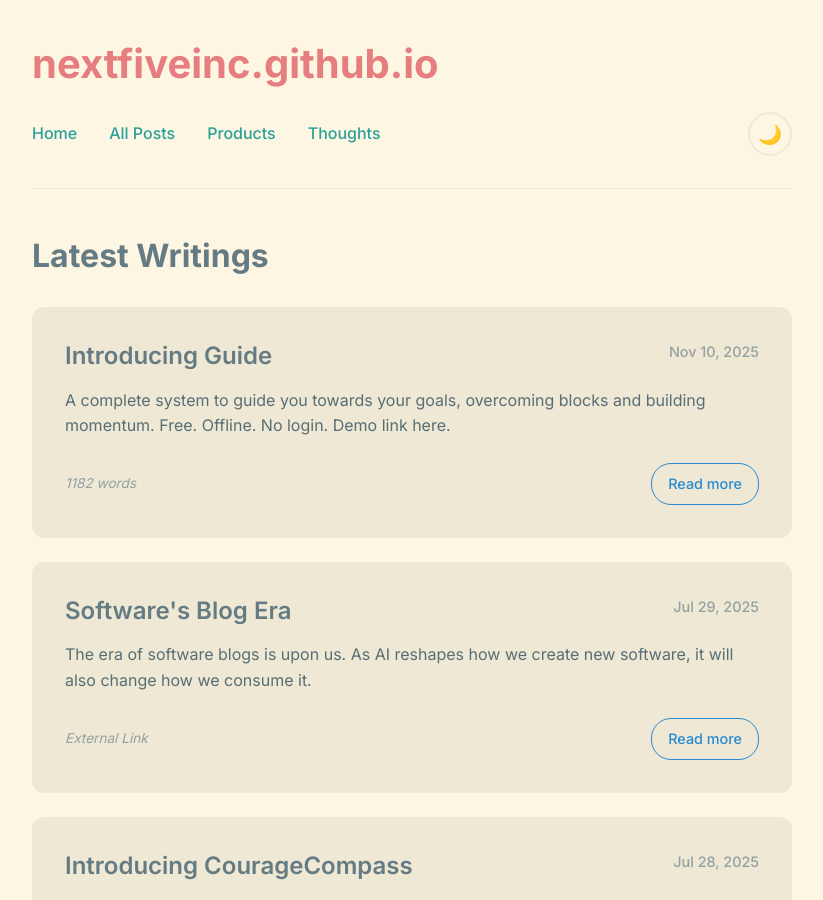
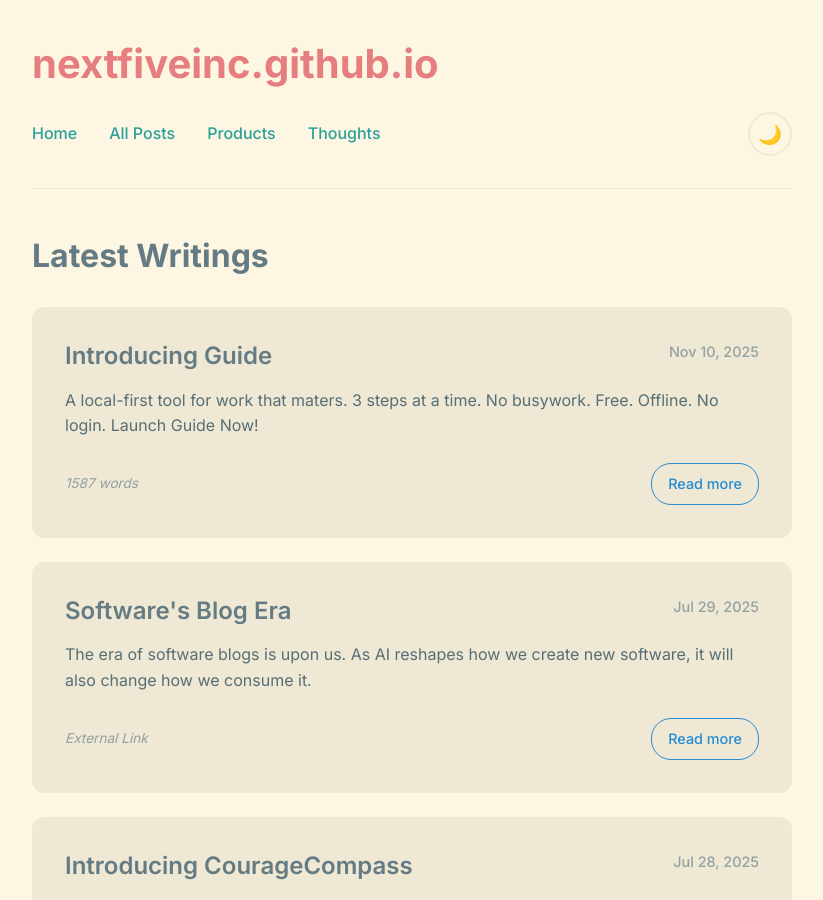
Before and after one commit to nextfiveinc/nextfiveinc.github.io, a Jekyll site: the page built from index.md, in a window 1280 px wide and 900 px high. Shown: the whole window, without its empty margins (228-1051 px from the left). Built offline with Jekyll 4.4.1, drawn with Linux system fonts in a browser that asks for light colours.

Commit message:
Revise guide content for clarity and focus
Updated the guide content to clarify the purpose and features of the Guide tool, including changes to the introduction, task management, and user instructions.

```diff
--- a/_posts/2025-11-10-guide.md
+++ b/_posts/2025-11-10-guide.md
@@ -7,93 +7,103 @@
 tags: [🤖 AI-assisted]
 ---
 
-### A complete system to guide you towards your goals, overcoming blocks and building momentum. Free. Offline. No login. <br>
-[**Demo link here.**](https://blog.nextfive.in/demo/guide/)
+### A local-first tool for work that maters. 3 steps at a time. No busywork.     <em style="font-size: 1.1rem;">Free. Offline. No login.</em>
+<button>[**Launch Guide Now!**](https://blog.nextfive.in/demo/guide/)</button>
 <!--more-->
 <table style="border: none; border-collapse: collapse;">
   <tr align="center" style="border: none; border-collapse: collapse;">
     <td align="center" style="border: none; border-collapse: collapse;">
       <img src="https://raw.githubusercontent.com/nextfiveinc/guide/refs/heads/main/screenshots/guide_home_light.png" alt="Home screen" width="400">
       <br>
-      <em style="text-align: center; display: block; font-size: 0.8rem; line-height: 0.8;">Guide home - Light theme</em>
+      <em style="text-align: center; display: block; font-size: 0.8rem; line-height: 0.8;">UPDATE_THIS:Guide home - Light theme</em>
     </td>
     <td align="center" style="border: none; border-collapse: collapse;">
       <img src="https://raw.githubusercontent.com/nextfiveinc/guide/refs/heads/main/screenshots/guide_home_dark.png" alt="Home screen" width="400">
       <br>
-      <em style="text-align: center; display: block; font-size: 0.8rem; line-height: 0.8;">Guide home - Dark theme</em>
+      <em style="text-align: center; display: block; font-size: 0.8rem; line-height: 0.8;">UPDATE_THIS:Guide home - Dark theme</em>
     </td>
  </tr>
 </table>
 
+Before Guide, I had used Notion, Keep, text-files, Post-Its, Workflowy, Emacs Org-mode, Any.Do and ToDoist. I loved each one of them for what they had to offer.
 
-Far too often, we only have a hazy idea of our goals and an even hazier idea of what to do next.
+But soon, my list would grow too huge. And no longer focused on meaningful goals in my life. And then either my To-Do items started getting drowned in the stack. Or I started feeling like I'm not making a dent. Or sometimes I did not know what specifically to pick up next from the 79 items on my list. <br>
 
-Sometimes, we get far too excited about it and gather a list of 79 items on our ToDo list _(Myself?  Guilty!)_. Only to realise a third of them are completely unrelated to our actual goals.
+ ~~~     ~~~     ~~~     ~~~     ~~~     ~~~     ~~~     ~~~     ~~~     ~~~
 
-And that long list just makes us anxious. So, we start avoiding it, till we finally forget all about it all. To go back to square one.
+That's why I built Guide - to **stop drowning in endless to-do lists**. I **use it for the Deep Work** that advances my career and life - not as yet another place to track my To-Do.
 
+Guide partners with you to show you the direction, identify the immediate next actionable step and keep you on the right path.
+<br><br>
 <hr/>
-Stop drowning in endless to-do lists.
+### Why the other list systems were failing me
+Because I was using them wrong.
+<br><br>
+#### **Mixing chores with goals**
+Most to-do apps are digital hoarding mechanisms. They let you add 50 tasks, mix "Buy Cat Food" with "Draft Q4 Strategy," and then shame you when you don't finish them.
 
-Guide builds real momentum by forcing a powerful constraint: a maximum of three tasks per day, all linked to your primary goal. Everything else goes into the 'Task Bowl' - out of sight and out of mind, preventing the overwhelm of a never-ending list. No guilt tripping. Keeping your daily view clean and focused.
+That is **Noise**.
 
-You might see it as just a glorified (or _simplified_) to-do app. And in a way, it is. But it is also So. Much. More!
+When everything is a priority, nothing is. The typical list apps let you capture everything. Guide lets you filter.
 
-Guide is a system that combines your goals with mental 'playbooks' to help you conquer the stress, blocks, and boredom that truly derail progress.
-I have been using it personally for a while now and loving it! Give it a try - may be it helps you too.
+Guide enforces a strict **3-task daily limit**.
 
-<br/>
+ If your list is full, you cannot add a fourth task until you finish one or make the hard decision to move something to the backlog (The Bowl).
 
-| Get the App                                                                                                      |
-| :--------------------------------------------------------------------------------------------------------------------- |
-| [**Download the App (Guide.html)**](https://raw.githubusercontent.com/nextfiveinc/guide/refs/heads/main/guide.html) _(Right-click > Save link As...)_                    |
-| [**Or use it online here**](https://blog.nextfive.in/demo/guide/) _(Open the link and start using!)_                    |
-
-
-<br/>
-
+ This forces you to negotiate with yourself *before* you start working. It ensures that what lands in **Pending Today** is **Signal** - the work that actually advances your career and life.
+<div style="text-align: center; display: block; font-size: 0.8rem; line-height: 0.8;">
 <table style="border: none; border-collapse: collapse;">
- <tr align="center" style="border: none; border-collapse: collapse;">
-    <td align="center" width="250" style="border: none; border-collapse: collapse;">
-      <img src="https://raw.githubusercontent.com/nextfiveinc/guide/refs/heads/main/screenshots/03-guide_task_bowl.png" alt="TaskBowl - all your tasks">
-      <br>
-      <em style="text-align: center; display: block; font-size: 0.8rem; line-height: 0.8;">TaskBowl - all your tasks</em>
-    </td>
-    <td align="center" width="250" style="border: none; border-collapse: collapse;">
-      <img src="https://raw.githubusercontent.com/nextfiveinc/guide/refs/heads/main/screenshots/04-guide_routines.png" alt="Use routines to reduce friction">
-      <br>
-      <em style="text-align: center; display: block; font-size: 0.8rem; line-height: 0.8;">Routines</em>
-    </td>
-    <td align="center" width="250" style="border: none; border-collapse: collapse;">
-      <img src="https://raw.githubusercontent.com/nextfiveinc/guide/refs/heads/main/screenshots/05-guide_routines_edit.png" alt="Customize your routines to what works for you">
-      <br>
-      <em style="text-align: center; display: block; font-size: 0.8rem; line-height: 0.8;">Customize your routines</em>
-     </td>
- </tr>
-</table>
-
----
-
-## 15 sec showcases
-
-<table style="border: none; border-collapse: collapse;">
- <tr align="center" style="border: none; border-collapse: collapse;">
-    <td align="center" width="250" style="border: none; border-collapse: collapse;">
-        <video width="100%" controls preload="none" poster="/assets/images/anti-overwhelm-3-only.png">
+ <tr align="center" width="250" style="border: none; border-collapse: collapse;">
+        <video width="33%" controls preload="none" poster="/assets/images/anti-overwhelm-3-only.png">
           <source src="/assets/videos/antioverwhelm_vertical.mp4" type="video/mp4">
           Your browser does not support the video tag.
         </video>
-      <br>
+      <br><br><br>
       <em style="text-align: center; display: block; font-size: 0.8rem; line-height: 0.8;">Stop drowning in To-Do items</em>
-    </td>
-    <td align="center" width="250" style="border: none; border-collapse: collapse;">
-        <video width="100%" controls preload="none" poster="/assets/images/get-moving.png">
+ </tr>
+</table>
+</div>
+
+> *Keep groceries in Keep. Keep bug tickets in Jira. Use Guide for work that matters.*
+
+ ~~~     ~~~     ~~~     ~~~     ~~~     ~~~     ~~~     ~~~     ~~~     ~~~
+
+I still use those other apps. Guide complements them, not replaces them.
+
+If I want to get a reminder for my upcoming meeting, I still use my Google Calendar. I check my Google Keep to see what did I want to order for groceries. But they all treat "Buy Milk" and "Write Strategy Doc" as equals. They aren't. I was mixing my chores and goals by using the same systems for both. Now I use Guide for my meaningful goals.
+<br><br>
+#### **Doing project management instead of making progress**
+I used Notion and Orgmode to create projects, sub-projects, color-coded and tagging - the whole thing. After a while, I got lost in the weeds. It took too much time to keep them updated. With Guide, I just have 3 specific next steps that I need to do. And when I don't even know where to start - I just ask. And it shows me the way.
+
+<div style="text-align: center; display: block; font-size: 0.8rem; line-height: 0.8;">
+<table style="border: none; border-collapse: collapse;">
+ <tr align="center" width="250" style="border: none; border-collapse: collapse;">
+        <video width="33%" controls preload="none" poster="/assets/images/anti-overwhelm-3-only.png">
           <source src="/assets/videos/get-moving-with-guide_vertical.mp4" type="video/mp4">
           Your browser does not support the video tag.
         </video>
-      <br>
+      <br><br><br>
       <em style="text-align: center; display: block; font-size: 0.8rem; line-height: 0.8;">Guide gets you moving</em>
-    </td>
+ </tr>
+</table>
+</div>
+
+
+<br>
+
+#### **Working like a Robot instead of a Human**
+
+Lists assume you are a robot who just needs instructions. But we are humans. We get **bored**. We get **stressed**. We get **blocked** by perfectionism.
+
+> *Lists are passive. Guide is active. It understands that productivity is as much emotional as logical.*
+
+Guide is a system that combines your goals with mental 'playbooks' to help you conquer the stress, blocks, and boredom that truly derail progress. Guide offers interactive 'playbooks' with actionable advice to get you unstuck. You can even customize them with what works for you.
+
+Guide helps you get in the flow using rituals that work for you. Stop wasting mental energy figuring out what's next. With Routines, you can load your "Morning Kickstart", start ticking off absolute mundane items like exercise to coffee to shower and so on and before you know, you are already in a flow ready for the day. It shows you the path of least resistance.
+
+<div style="text-align: center; display: block; font-size: 0.8rem; line-height: 0.8;">
+<table style="border: none; border-collapse: collapse;">
+   <tr align="center" style="border: none; border-collapse: collapse;">
     <td align="center" width="250" style="border: none; border-collapse: collapse;">
         <video width="100%" controls preload="none" poster="/assets/images/stressed-rescue.png">
           <source src="/assets/videos/stressed-rescue-reminder_vertical.mp4" type="video/mp4">
@@ -110,61 +120,66 @@
       <br>
       <em style="text-align: center; display: block; font-size: 0.8rem; line-height: 0.8;">Gets you out of weeds.</em>
     </td>
- </tr>
+  </tr>
 </table>
+</div>
 
----
 
-## Why you'll love Guide
+<hr/>
 
-*   **End the overwhelm**
-    Guide forces a powerful focus by limiting you to _**3 daily tasks**_ linked to _**1 primary goal**_. Everything else is tucked away in your 'Task Bowl' - out of sight and out of mind, giving you the clarity to actually build momentum.
+ **Guide is completely private**:  There are no accounts, no servers, and no clouds. Guide is a single HTML file that runs entirely in your browser. This means your data is 100% yours, it works perfectly offline.
 
-*   **Your personal mindset coach**
-    Productivity isn't just about managing tasks; it's about managing your mind. When you're blocked, stressed, or just plain bored, Guide offers interactive 'playbooks' with actionable advice to get you unstuck. You can even customize them with what works for you.
+## How can you use it
 
-*   **Build effortless habits**
-    Stop wasting mental energy figuring out what's next. With Routines, you can load pre-set task lists for recurring activities (like your "Morning Kickstart" or "Weekly Review") with a single click, making consistency the path of least resistance.
+1.  **Set your focus**:  Mention your goal. Feel free to be vague. Pick something that you want to concentrate on for a set period (like a week or a month).
 
-*   **Completely private**
-    There are no accounts, no servers, and no clouds. Guide is a single HTML file that runs entirely in your browser. This means your data is 100% yours, it works perfectly offline.
+2. **Add tasks for your goal**: You can add as many tasks as possible. We suggest keeping tasks at a level that you can complete in about 1 hour. You can also click the "Guide me" button to auto-generate the tasks for the goal.
 
-## How it works
-
-1.  **Set your focus**:  Define your larger goals and choose one to concentrate on for a set period (like a week or a month).
-
-2. **Add tasks for your goal**: You can add as many tasks as possible We suggest keeping tasks at a level that you can complete in about 1 hour. You can also click the "Guide me" button to auto-generate the tasks for the goal.
-
-3.  **Add your 3 daily tasks**:  Pick up to 3 small, actionable tasks from your primary goal for the day. You can also get suggestion on where to start by clicing "What should I focus on" button.
+3.  **Add your 3 daily tasks**:  Pick up to 3 small, actionable tasks from your primary goal for the day. You can also get suggestion on where to start by clicking "What should I focus on" button.
 
 3.  **Execute and build momentum**:  Enjoy the clarity of a short list. As you complete tasks, you'll experience the powerful feeling that "done begets done." Leave the list empty once you are done. Resist the add to keep adding more. Enjoy the clean-plate feeling. In the long run, consistency helps; we are looking at 90 complete tasks over a month!
 
 4.  **Consult your playbooks when stuck**:  Feeling overwhelmed or unmotivated? Use the built-in, customizable guides to navigate the mental hurdles and get right back on track.
 
-On the 1st run, **Guide offers a streamlined, 2-step process to import demo data**. This allows new users to explore the features with pre-filled content immediately, rather than facing a blank screen.
- Strongly suggest you give it a go - takes less than 5 mins.
- <table>
- <tr align="center" style="border: none; border-collapse: collapse;">
-    <td align="center" width="250" style="border: none; border-collapse: collapse;">
-      <img src="https://raw.githubusercontent.com/nextfiveinc/guide/refs/heads/main/screenshots/guide_onboarding_01.png" alt="Learn how to use Guide...">
-      <br>
-      <em>Learn how to use Guide...</em>
-    </td>
-    <td align="center" width="250" style="border: none; border-collapse: collapse;">
-      <img src="https://raw.githubusercontent.com/nextfiveinc/guide/refs/heads/main/screenshots/guide_onboarding_02.png" alt="... in 2 steps.">
-      <br>
-      <em>... in 2 steps.</em>
-    </td>
-    <td align="center" width="250" style="border: none; border-collapse: collapse;">
-      <img src="https://raw.githubusercontent.com/nextfiveinc/guide/refs/heads/main/screenshots/guide_onboarding_03.png" alt="Help always available from Settings screen">
-      <br>
-      <em>Help always available from Settings</em>
-     </td>
- </tr>
-</table>
+<hr/>
+
+I have been using it personally for a while now and loving it! Give it a try - may be it helps you too.
+
+<br/>
+
+| Get Guide Now                                                                                                      |
+| :--------------------------------------------------------------------------------------------------------------------- |
+| <button>[**Launch Guide Now!**](https://blog.nextfive.in/demo/guide/)</button>                  |
+| [**Or download to your system (Guide.html)**](https://raw.githubusercontent.com/nextfiveinc/guide/refs/heads/main/guide.html) _(Right-click > Save link As...)_                    |
+
+
+<br/>
+
+<hr/>
+
+## FAQs
+
+**Who's it for really? I'm not a list person. Is it still for me?**
+
+> It's **for you if you have a decent-sized goal you want to work towards over next few weeks or more.** It's not for your chores. Or calendar reminders. Or to collect a bunch of random to-dos.
+
+**How does it work behind the scenes?**
+
+> It's a single HTML file with no external dependencies. Can work completely offline and uses local browser storage. So, no cross device sync for maximum privacy. If AI features enabled, it sends relevant data to your selected AI provider for the feature to work - like how you use ChatGPT / Gemini /  Claude.
+
+**Is it secure and private?**
+
+> Completely. Absolutely no one sees any data of yours. Your data stays on your browser and system. Only time data is sent off your system if you use the AI features - and that too stays private between you and the LLM provider if you use your own keys. When you use Guide Premium, we use a private AI key to ensure that AI provider is bound by their service agreements not to use your data for any purposes. We do not have access to any o your data at any point in any case.
+
+**Is a paid subscription required?**
+
+> Guide is available for free for all basic features. You can <button>[**start using it right now**](https://blog.nextfive.in/demo/guide/)</button>.
+>
+> Guide Premium requires a subscription which offers you all the AI features ready to use straight away, while your data remains private.
+
+**How do I trust what you say?**
+> Guide is fully [*open source*](https://github.com/nextfiveinc/guide).
 
 ---
 
-_If you found it useful or have thoughts / suggestion, I'd love to hear from you at guide@nextfive.simplelogin.com_
-
-*For more details, pictures and the code, check out the [**Guide repository on GitHub**](https://github.com/nextfiveinc/guide).*
+*For more details, pictures and the code, check out the [**Guide repository on GitHub**](https://github.com/nextfiveinc/guide).* or reach out to us at guide@nextfive.simplelogin.com
```
